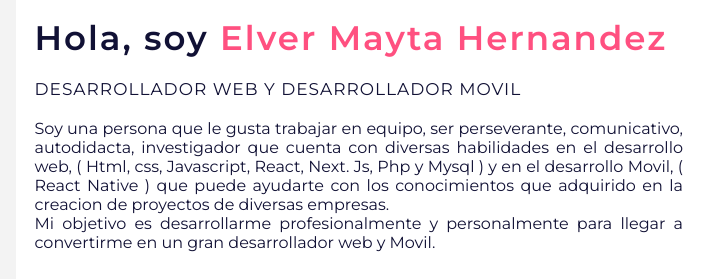
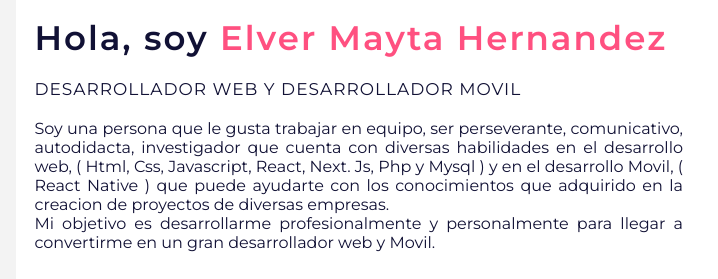
Before and after one commit to hacker9501/Portafolio, a plain HTML site: page index.html in a window 1280 px wide. Shown: the part 930-1209 px from the top of the page, 397-1115 px from the left. Drawn offline with Linux system fonts and the light colour scheme.

Commit message:
Update index.html
j

```diff
--- a/index.html
+++ b/index.html
@@ -60,7 +60,7 @@
             <h3>Desarrollador Web Y Desarrollador Movil</h3>
             <div class="parrafo">
             <p align="justify">Soy una persona que le gusta trabajar en equipo, ser perseverante, comunicativo, autodidacta,
-                investigador que cuenta con diversas habilidades en el desarrollo web, ( Html, css, Javascript, React, Next. Js, Php y Mysql )
+                investigador que cuenta con diversas habilidades en el desarrollo web, ( Html, Css, Javascript, React, Next. Js, Php y Mysql )
                 y en el desarrollo Movil, ( React Native ) que puede ayudarte con los conocimientos que adquirido en la creacion de proyectos de diversas empresas.</p>
             <p align="justify">Mi objetivo es desarrollarme profesionalmente y personalmente para llegar a convertirme en un gran desarrollador web y Movil.</p></div>
             <a download="Curriculum" href="Elverdev.pdf" onclick="alerta1()";>Descargar CV</a>
```
